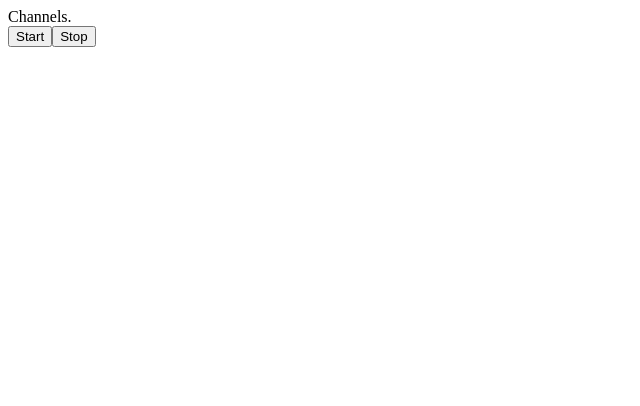
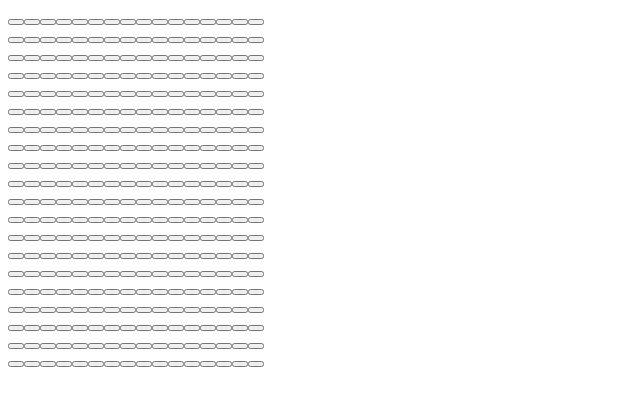
Before and after one commit to zakhayek/Abletone, a React app: page / in a window 1280 px wide. Shown: the top 406 px of the page, without its empty margins (0-640 px from the left). Built offline with nearby package versions, Linux system fonts and the light colour scheme; the HTML template or start-up script is replaced by a standard one.

Commit message:
Refactored structure. Created SynthSeq and DrumSeq with appropriate steps.

```diff
--- a/client/src/components/App.jsx
+++ b/client/src/components/App.jsx
@@ -1,8 +1,8 @@
 import React from 'react';
-import Channels from './Channels';
-import Sequencer from './Sequencer';
-import Editor from './Editor';
-import Controls from './Controls';
+import SynthEdit from './SynthEdit';
+import SynthSeq from './SynthSeq';
+import DrumEdit from './DrumEdit';
+import DrumSeq from './DrumSeq';
 
 class App extends React.Component {
   constructor(props) {
@@ -13,18 +13,21 @@
   render() {
     return (
       <div className="container">
-        <div className="leftCol">
-          <Channels />
+        <div className="synth_section">
+          <div className="synth_editor">
+            {/* <SynthEdit /> */}
+          </div>
+          <div className="sequencer">
+            <SynthSeq />
+          </div>
         </div>
-        <div className="rightCol">
-          {/* <div className="step">
-            <Sequencer />
+
+        <div className="drum_section">
+          <div className="drum_editor">
+            {/* <DrumEdit /> */}
           </div>
-          <div className="editor">
-            <Editor />
-          </div> */}
-          <div className="controls">
-            <Controls />
+          <div className="sequencer">
+            <DrumSeq />
           </div>
         </div>
       </div>
--- a/client/src/components/Channels.jsx
+++ /dev/null
@@ -1,16 +0,0 @@
-import React from 'react';
-
-class Channels extends React.Component {
-  constructor(props) {
-    super(props);
-    this.state = {};
-  }
-
-  render() {
-    return (
-      <div>Channels.</div>
-    )
-  }
-}
-
-export default Channels;
--- /dev/null
+++ b/client/src/components/DrumSeq.jsx
@@ -0,0 +1,37 @@
+import React from 'react';
+
+class DrumSeq extends React.Component {
+  constructor(props) {
+    super(props);
+    this.state = {
+      sequence: [
+        [ false, false, false, false, false, false, false, false, false, false, false, false, false, false, false, false ],
+        [ false, false, false, false, false, false, false, false, false, false, false, false, false, false, false, false ],
+        [ false, false, false, false, false, false, false, false, false, false, false, false, false, false, false, false ],
+        [ false, false, false, false, false, false, false, false, false, false, false, false, false, false, false, false ],
+      ],
+
+    };
+    this.stepSwitch = this.stepSwitch.bind(this);
+  }
+
+  stepSwitch(col, row) {
+    let sequence = this.state.sequence;
+    sequence[col][row] = !sequence[col][row];
+    this.setState({ sequence });
+  }
+
+  render() {
+    return (
+      this.state.sequence.map((division, x) => (
+        <div className="drum_row">
+          {division.map((state, y) => (
+            <button className={state ? `step_on` : `step_off`} key={x,y} name={`${x}${y}`} onClick={() => this.stepSwitch(x, y)}></button>
+          ))}
+        </div>
+      ))
+    )
+  }
+}
+
+export default DrumSeq;
--- a/client/src/components/Editor.jsx
+++ /dev/null
@@ -1,16 +0,0 @@
-import React from 'react';
-
-class Editor extends React.Component {
-  constructor(props) {
-    super(props);
-    this.state = {};
-  }
-
-  render() {
-    return (
-      <div>Editor.</div>
-    )
-  }
-}
-
-export default Editor;
--- a/client/src/components/Sequencer.jsx
+++ /dev/null
@@ -1,58 +0,0 @@
-import React from 'react';
-
-class Sequencer extends React.Component {
-  constructor(props) {
-    super(props);
-    this.state = {
-      sequence: [
-        [
-          false,
-          false,
-          false,
-          false,
-        ],
-        [
-          false,
-          false,
-          false,
-          false,
-        ],
-        [
-          false,
-          false,
-          false,
-          false,
-        ],
-        [
-          false,
-          false,
-          false,
-          false,
-        ],
-      ],
-
-    };
-    this.stepSwitch = this.stepSwitch.bind(this);
-  }
-
-  stepSwitch(e) {
-    e.preventDefault();
-    const x = parseInt(e.target.name.slice(0, 1));
-    const y = parseInt(e.target.name.slice(1));
-    let sequence = this.state.sequence;
-    sequence[x][y] = !sequence[x][y];
-    this.setState({ sequence });
-  }
-
-  render() {
-    return (
-      this.state.sequence.map((division, x) => (
-        division.map((state, y) => (
-          <button className={state ? `s${x}_on` : `s${x}_off`} key={x,y} name={`${x}${y}`} onClick={this.stepSwitch}>|</button>
-        ))
-      ))
-    )
-  }
-}
-
-export default Sequencer;
--- /dev/null
+++ b/client/src/components/SynthSeq.jsx
@@ -0,0 +1,49 @@
+import React from 'react';
+
+class SynthSeq extends React.Component {
+  constructor(props) {
+    super(props);
+    this.state = {
+      sequence: [
+        [ false, false, false, false, false, false, false, false, false, false, false, false, false, false, false, false ],
+        [ false, false, false, false, false, false, false, false, false, false, false, false, false, false, false, false ],
+        [ false, false, false, false, false, false, false, false, false, false, false, false, false, false, false, false ],
+        [ false, false, false, false, false, false, false, false, false, false, false, false, false, false, false, false ],
+        [ false, false, false, false, false, false, false, false, false, false, false, false, false, false, false, false ],
+        [ false, false, false, false, false, false, false, false, false, false, false, false, false, false, false, false ],
+        [ false, false, false, false, false, false, false, false, false, false, false, false, false, false, false, false ],
+        [ false, false, false, false, false, false, false, false, false, false, false, false, false, false, false, false ],
+        [ false, false, false, false, false, false, false, false, false, false, false, false, false, false, false, false ],
+        [ false, false, false, false, false, false, false, false, false, false, false, false, false, false, false, false ],
+        [ false, false, false, false, false, false, false, false, false, false, false, false, false, false, false, false ],
+        [ false, false, false, false, false, false, false, false, false, false, false, false, false, false, false, false ],
+        [ false, false, false, false, false, false, false, false, false, false, false, false, false, false, false, false ],
+        [ false, false, false, false, false, false, false, false, false, false, false, false, false, false, false, false ],
+        [ false, false, false, false, false, false, false, false, false, false, false, false, false, false, false, false ],
+        [ false, false, false, false, false, false, false, false, false, false, false, false, false, false, false, false ],
+      ],
+
+    };
+    this.stepSwitch = this.stepSwitch.bind(this);
+  }
+
+  stepSwitch(col, row) {
+    let sequence = this.state.sequence;
+    sequence[col][row] = !sequence[col][row];
+    this.setState({ sequence });
+  }
+
+  render() {
+    return (
+      this.state.sequence.map((division, x) => (
+        <div className="synth_row">
+          {division.map((state, y) => (
+            <button className={state ? `step_on` : `step_off`} key={x,y} name={`${x}${y}`} onClick={() => this.stepSwitch(x, y)}></button>
+          ))}
+        </div>
+      ))
+    )
+  }
+}
+
+export default SynthSeq;
```
Also changed, not shown: client/src/components/DrumEdit.jsx (added), client/src/components/SynthEdit.jsx (added), 2 other files (tests, documents, lock files or other folders).
